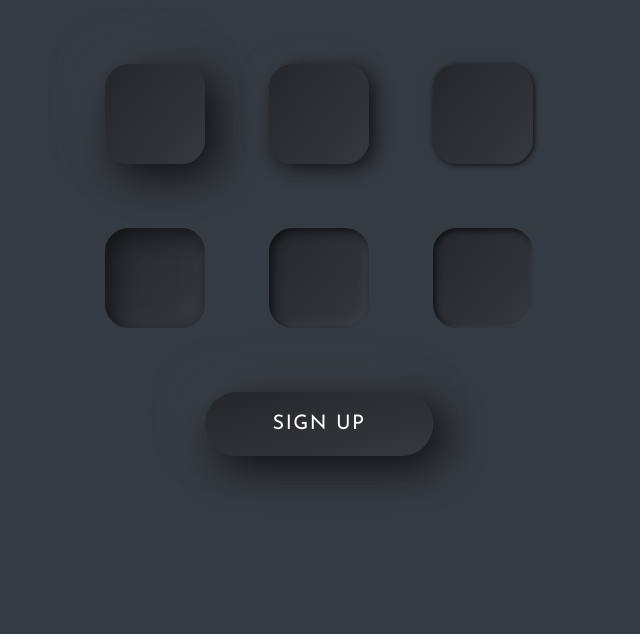
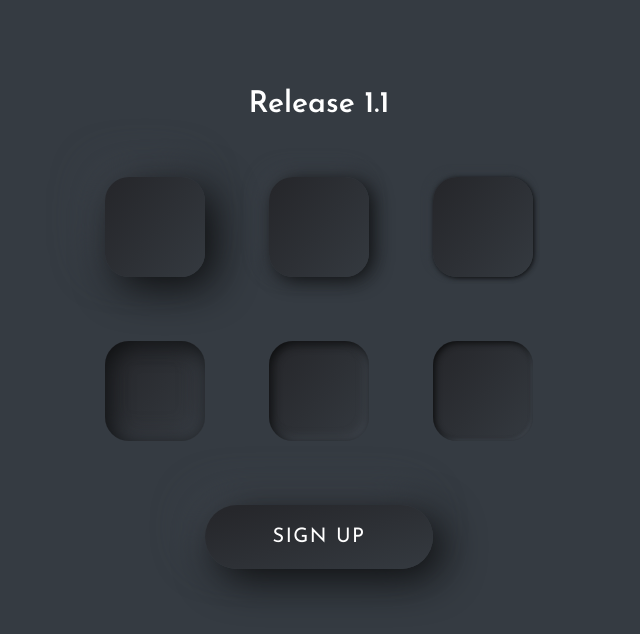
Before and after one commit to RobertBroersma/neumorph, a Gatsby site: page / in a window 1280 px wide. Shown: the whole page, without its empty margins (321-961 px from the left). Built offline with nearby package versions, Linux system fonts and the light colour scheme; Gatsby itself is replaced by a stand-in of ours.

Commit message:
Release 1.1

```diff
--- a/src/pages/index.js
+++ b/src/pages/index.js
@@ -35,7 +35,8 @@ const Button = props => (
 const Index = () => {
   return (
     <Layout>
-      <Box display="grid" gridTemplateColumns="1fr 1fr 1fr" gridGap={5}>
+      <h2>Release 1.1</h2>
+      <Box pt={4} display="grid" gridTemplateColumns="1fr 1fr 1fr" gridGap={5}>
         <Box
           display="flex"
           width="100px"
```
Also changed, not shown: cypress/integration/examples/test.spec.js (+1 -1 lines).
